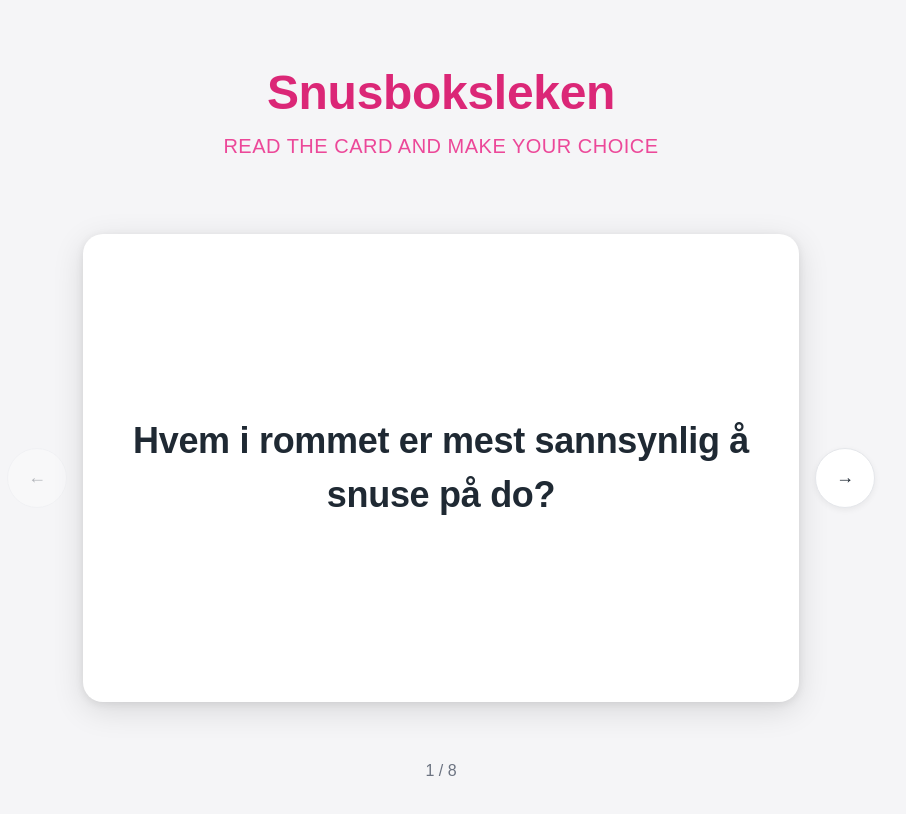
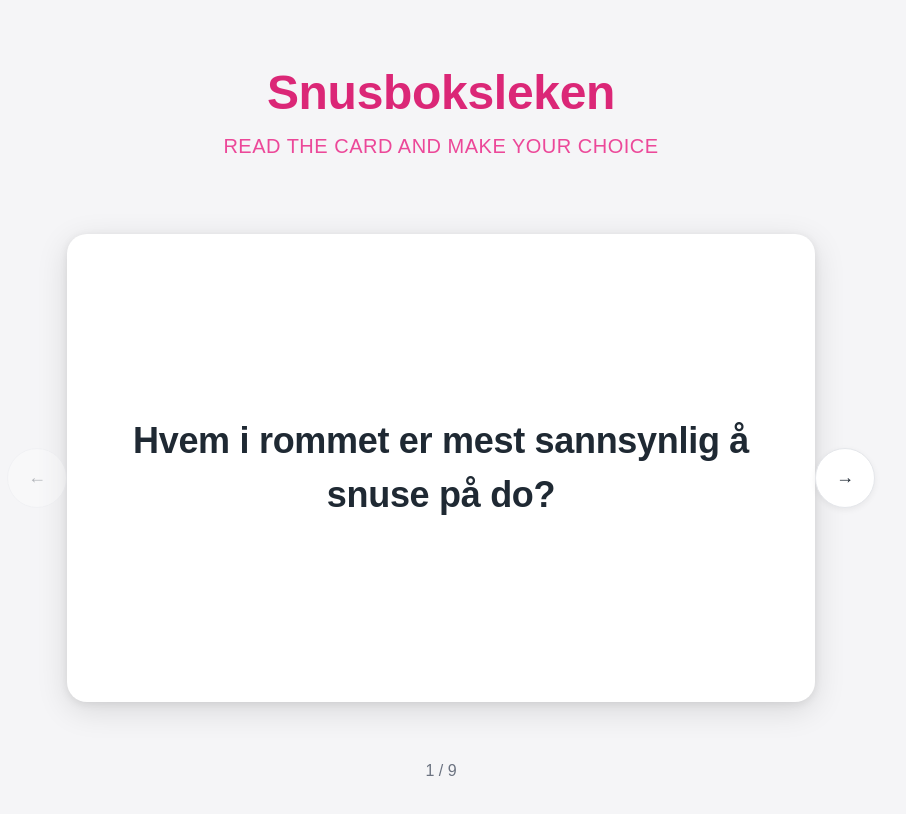
Before and after one commit to ibengg/hobbyprosjekt, a React (Vite) app in the folder client/: page /game in a window 1280 px wide. Shown: the top 814 px of the page, without its empty margins (199-1105 px from the left). Built offline with nearby package versions, Linux system fonts and the light colour scheme.

Commit message:
feat: add new question to SwipeGame and improve CSS layout for SwipeCard and SwipeGame components

```diff
--- a/client/src/components/swipeCard/SwipeCard.css
+++ b/client/src/components/swipeCard/SwipeCard.css
@@ -14,6 +14,7 @@
   font-family: var(--font-display);
   margin-left: 1rem;
   margin-right: 1rem;
+  margin: 0 auto;
 }
 
 .swipe-card__text {
--- a/client/src/pages/SwipeGame.tsx
+++ b/client/src/pages/SwipeGame.tsx
@@ -11,6 +11,7 @@ const QUESTIONS = [
   "Hvem er mest sannsynlig å ha snus på bryllupsdagen sin?",
   "Hvem bytter smak oftest?",
   "Hvem er mest defensiv når noen kritiserer snusvanene deres?",
+  "Hvem har den mest kreative unnskyldningen for å snuse på jobb?",
 ];
 
 const SwipeGame: React.FC = () => {
--- a/client/src/pages/swipeGame.css
+++ b/client/src/pages/swipeGame.css
@@ -7,6 +7,7 @@
   padding: var(--space-8) var(--space-4);
   background-color: var(--color-background);
   gap: var(--space-8);
+  margin: 0 auto;
 }
 
 .swipe-game__header {
```
Also changed, not shown: client/src/components/swipeCard/SwipeCard.tsx (line endings or trailing spaces).
